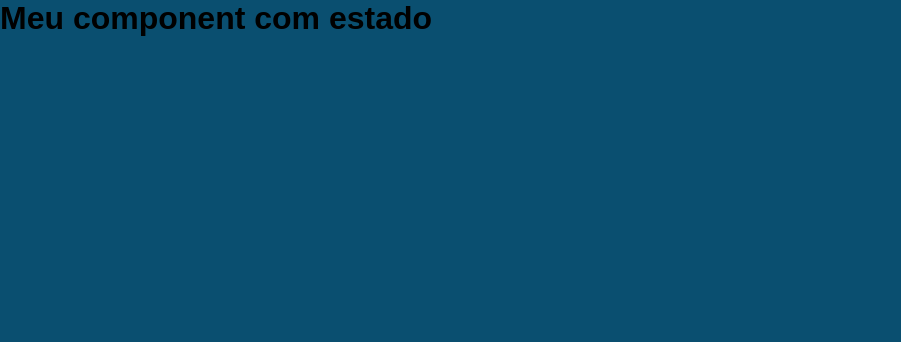
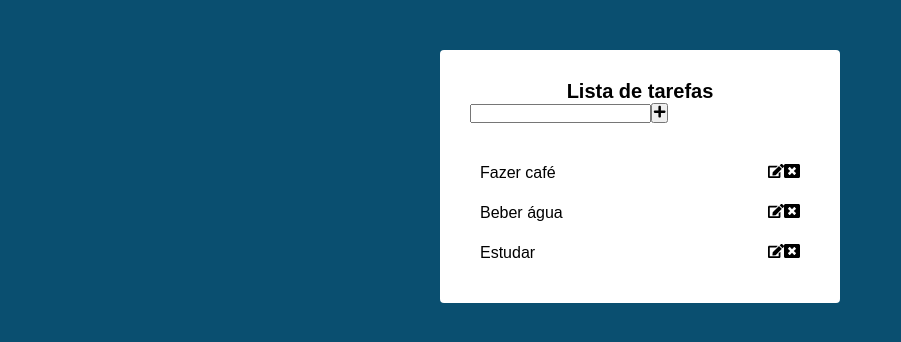
Before and after one commit to warleyroma/projreact, a React (Create React App) app: page / in a window 1280 px wide. Shown: the top 342 px of the page, without its empty margins (0-901 px from the left). Built offline with nearby package versions, Linux system fonts and the light colour scheme.

Commit message:
Estilizando as tarefas

```diff
--- a/package.json
+++ b/package.json
@@ -9,7 +9,8 @@
     "@testing-library/user-event": "^13.5.0",
     "react": "^18.2.0",
     "react-dom": "^18.2.0",
-    "react-scripts": "^2.1.3",
+    "react-icons": "^4.7.1",
+    "react-scripts": "^5.0.1",
     "web-vitals": "^2.1.4"
   },
   "scripts": {
@@ -49,5 +50,4 @@
     "eslint-plugin-react-hooks": "^4.6.0",
     "prettier": "^2.8.1"
   }
-
 }
--- a/src/App.js
+++ b/src/App.js
@@ -2,6 +2,6 @@ import React from 'react';
 import Main from './components/Main';
 import './App.css';
 
-export default function App(){
-return < Main />
+export default function App() {
+  return <Main />;
 }
--- /dev/null
+++ b/src/components/Main.css
@@ -0,0 +1,77 @@
+.main {
+  background: #fff;
+  padding: 30px;
+  margin: 50px auto;
+  max-width: 400px;
+  border-radius: 4px;
+  box-shadow: 0 0 10px rgba(0, 0, 0, 0, 0.1);
+}
+
+.main h1 {
+  font-size: 20px;
+  text-align: center;
+}
+
+.form {
+  margin-top: 30px;
+  display: flex;
+  align-items: center;
+  justify-content: center;
+}
+
+.form input[type="text"] {
+  height: 40px;
+  padding: 0 20px;
+  font-size: 20px;
+  border: 1px solid #ccc;
+  min-width: 80%;
+}
+
+.form button[type="submit"] {
+  border: none;
+  height: 40px;
+  width: 40px;
+  background: #f04c04;
+  color: #fff;
+  display: flex;
+  align-items: center;
+  justify-content: center;
+}
+
+.tarefas {
+  margin-top: 30px;
+}
+
+.tarefas li {
+  display: flex;
+  align-items: center;
+  justify-content: space-between;
+  padding: 10px;
+  transition: all 600ms;
+
+}
+
+.tarefas li :hover{
+ background: #51c5de;
+}
+
+.tarefas .li .edit {
+  margin-right: 15px;
+  background: #51c5de;
+}
+
+.tarefas .li .delete {
+  margin-right: 15px;
+  background: #f04c64;
+}
+
+.tarefas .li:hover .edit,
+.tarefas .li:hover .delete {
+  color: #000;
+}
+
+.tarefas .li .edit,
+.tarefas .li .delete {
+  cursor: pointer;
+  transition: all 600ms;
+}
--- a/src/components/Main.js
+++ b/src/components/Main.js
@@ -1,7 +1,51 @@
 import React, { Component } from 'react';
+//form
+import { FaPlus } from 'react-icons/fa';
+
+//tarefas
+import { FaEdit, FaWindowClose } from 'react-icons/fa';
+
+import './Main.css';
 
 export default class Main extends Component {
+  state = {
+    novaTarefa: '',
+    tarefas: [
+      'Fazer café',
+      'Beber água',
+      'Estudar',
+    ],
+  };
+
+  handleChange = (e) => {
+    this.setState({
+      novaTarefa: e.target.value,
+    });
+  };
+
   render() {
-    return <h1>Meu component com estado</h1>;
+    const { novaTarefa, tarefas } = this.state;
+
+    return (
+      <div className="main">
+        <h1>Lista de tarefas</h1>
+        <form action="#">
+          <input onChange={this.handleChange} type="text" value={novaTarefa} />
+          <button type="submit">
+            <FaPlus />
+          </button>
+        </form>
+        <ul className="tarefas">
+          {tarefas.map(tarefa => (
+          <li key={tarefa}>{tarefa}
+          <div>
+            <FaEdit className='edit' />
+            <FaWindowClose className='delete' />
+          </div>
+          </li>
+          ))}
+        </ul>
+      </div>
+    );
   }
 }
```
Also changed, not shown: .eslintrc.js, 1 other file (tests, documents, lock files or other folders).
